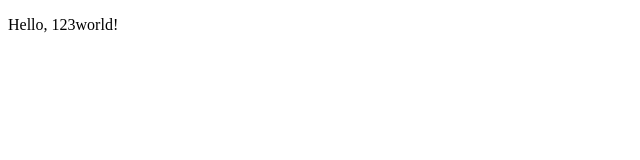
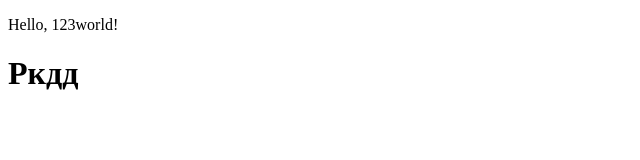
Before and after one commit to ArtStyle111/JS-tutorial, a plain HTML site: page index.html in a window 1280 px wide. Shown: the whole page, without its empty margins (0-640 px from the left). Drawn offline with Linux system fonts and the light colour scheme.

Commit message:
index.html mod

```diff
--- a/index.html
+++ b/index.html
@@ -9,7 +9,9 @@
 <body>
 
     <p>Hello, 123world!</p>
-
+    <h1>
+        Ркдд
+    </h1>
     <script src="js/script.js"></script>
 </body>
 </html>
```
